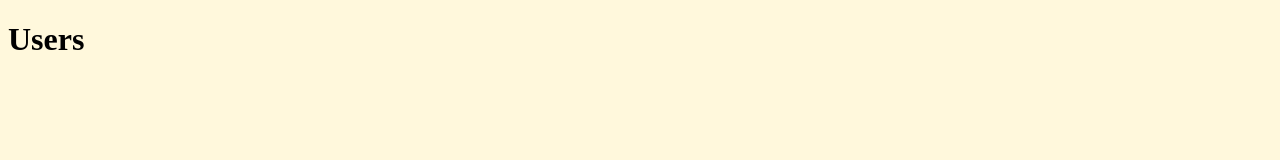
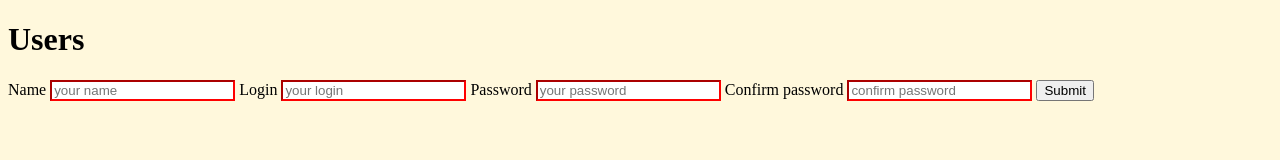
Before and after one commit to Hakobjanov/mysql-user-managment, a website: page public/index.html in a window 1280 px wide. Drawn offline with Linux system fonts and the light colour scheme.

Commit message:
handle API, sql connect, html-form validation wip

```diff
--- a/public/index.html
+++ b/public/index.html
@@ -8,5 +8,53 @@
   </head>
   <body>
     <h1>Users</h1>
+    <form class="form" id="form">
+      <label
+        >Name
+        <input
+          type="text"
+          name="name"
+          placeholder="your name"
+          required
+          pattern="\w{3,255}"
+        />
+      </label>
+      <label
+        >Login
+        <input
+          type="text"
+          name="login"
+          placeholder="your login"
+          required
+          pattern="\w{4,255}"
+          id="loginIn"
+        />
+      </label>
+      <label
+        >Password
+        <input
+          class="password"
+          name="password"
+          type="text"
+          placeholder="your password"
+          required
+          pattern="\w{8,255}"
+        />
+      </label>
+      <label
+        >Confirm password
+        <input
+          class="password-confirm"
+          name="confirm"
+          type="text"
+          placeholder="confirm password"
+          required
+          pattern="\w{8,255}"
+        />
+      </label>
+      <button type="submit" class="submit-btn">Submit</button>
+    </form>
+
+    <script src="main.js"></script>
   </body>
 </html>
--- /dev/null
+++ b/public/main.js
@@ -0,0 +1,39 @@
+const password = document.querySelector(".password");
+const passwordConfirm = document.querySelector(".password-confirm");
+const submitBtn = document.querySelector(".submit-btn");
+const form = document.querySelector("#form");
+
+loginIn.setCustomValidity("Not Valid");
+
+form.addEventListener("submit", (e) => {
+  const formData = new FormData(form);
+  validate(formData);
+  e.preventDefault();
+});
+
+function validate(formData) {
+  const { name, login, password, confirm } = Object.fromEntries([
+    ...formData.entries(),
+  ]);
+
+  // const [name, login, password, confirm] = formData.values();
+  // console.log({ name, login, password, confirm });
+
+  if (login) {
+    checkLoginAvailability(login);
+  }
+}
+
+// function checkLoginAvailability(login) {
+//   return fetch("/api/checklogin/" + login)
+//     .then((response) => response.text())
+//     .then((answer) =>
+//       answer === "true" ? true : answer === "false" ? false : null
+//     );
+// }
+
+async function checkLoginAvailability(login) {
+  const response = await fetch("/api/checklogin/" + login);
+  const answer = await response.text();
+  return eval(answer);
+}
--- a/public/style.css
+++ b/public/style.css
@@ -1,3 +1,7 @@
 body {
   background-color: cornsilk;
 }
+
+input:invalid {
+  border-color: red;
+}
```
Also changed, not shown: index.js (+20 -14 lines).
